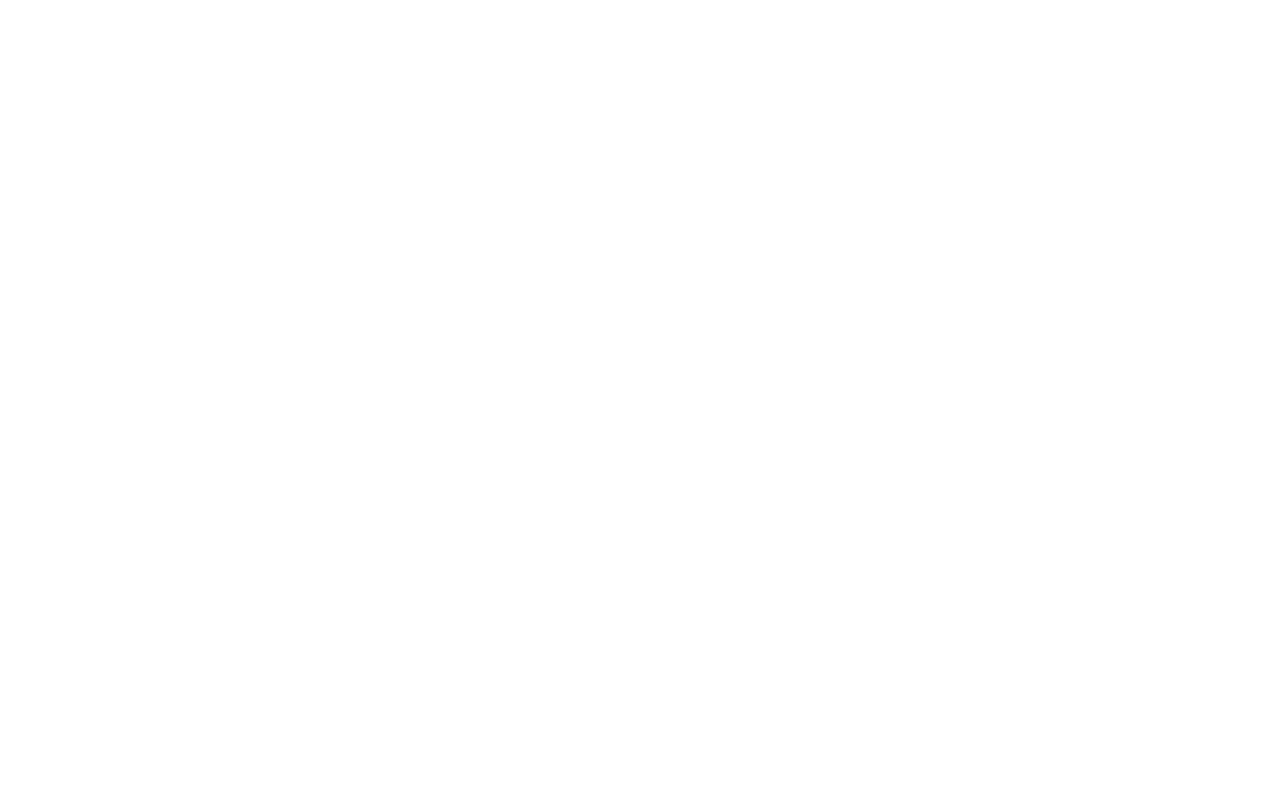
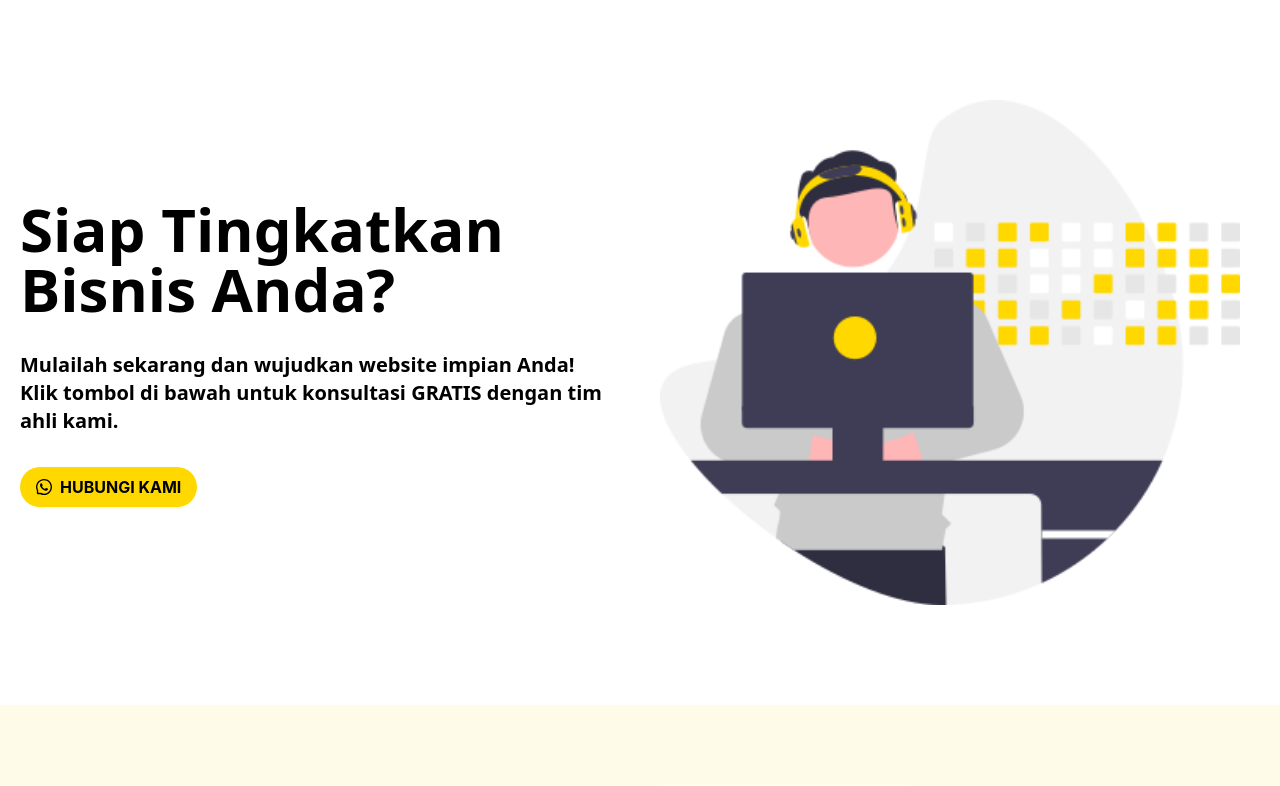
Before and after one commit to rohmatsidiq/diezadigital, a Next.js app: page / in a window 1280 px wide. Shown: the top 786 px of the page. Built offline with nearby package versions, Linux system fonts and the light colour scheme.

Commit message:
buat tag manager

```diff
--- a/app/layout.js
+++ b/app/layout.js
@@ -1,12 +1,32 @@
-// pages/_document.js
-import { Html, Head, Main, NextScript } from "next/document";
+import localFont from "next/font/local";
+import "./globals.css";
+import { ConfigProvider } from "antd";
+import Script from "next/script";
 
-export default function Document() {
+const geistSans = localFont({
+  src: "./fonts/GeistVF.woff",
+  variable: "--font-geist-sans",
+  weight: "100 900",
+});
+const geistMono = localFont({
+  src: "./fonts/GeistMonoVF.woff",
+  variable: "--font-geist-mono",
+  weight: "100 900",
+});
+
+export const metadata = {
+  title: "Dieza Digital - Jasa Pembuatan Website",
+  description: "Jasa Pembuatan Website dan Aplikasi Web",
+};
+
+export default function RootLayout({ children }) {
   return (
-    <Html lang="en">
-      <Head>
+    <html lang="en">
+      <head>
         {/* Google Tag Manager */}
-        <script
+        <Script
+          id="google-tag-manager"
+          strategy="afterInteractive"
           dangerouslySetInnerHTML={{
             __html: `
               (function(w,d,s,l,i){w[l]=w[l]||[];w[l].push({'gtm.start':
@@ -17,9 +37,10 @@
             `,
           }}
         />
-        {/* End Google Tag Manager */}
-      </Head>
-      <body>
+      </head>
+      <body
+        className={`${geistSans.variable} ${geistMono.variable} antialiased bg-yellow-50`}
+      >
         {/* Google Tag Manager (noscript) */}
         <noscript>
           <iframe
@@ -29,80 +50,47 @@
             style={{ display: "none", visibility: "hidden" }}
           ></iframe>
         </noscript>
-        <Main />
-        <NextScript />
+
+        <ConfigProvider
+          theme={{
+            token: {
+              colorPrimary: "#ffd800",
+              borderRadius: 30,
+            },
+          }}
+        >
+          {children}
+        </ConfigProvider>
+
+        {/* Facebook Pixel Script */}
+        <Script
+          strategy="afterInteractive"
+          dangerouslySetInnerHTML={{
+            __html: `
+              !function(f,b,e,v,n,t,s)
+              {if(f.fbq)return;n=f.fbq=function(){n.callMethod?
+              n.callMethod.apply(n,arguments):n.queue.push(arguments)};
+              if(!f._fbq)f._fbq=n;n.push=n;n.loaded=!0;n.version='2.0';
+              n.queue=[];t=b.createElement(e);t.async=!0;
+              t.src=v;s=b.getElementsByTagName(e)[0];
+              s.parentNode.insertBefore(t,s)}(window, document,'script',
+              'https://connect.facebook.net/en_US/fbevents.js');
+              fbq('init', '1202037347751704');
+              fbq('track', 'PageView');
+            `,
+          }}
+        />
+
+        <noscript>
+          <img
+            height="1"
+            width="1"
+            style={{ display: "none" }}
+            src="https://www.facebook.com/tr?id=1202037347751704&ev=PageView&noscript=1"
+            alt="facebook pixel"
+          />
+        </noscript>
       </body>
-    </Html>
+    </html>
   );
 }
-
-// import localFont from "next/font/local";
-// import "./globals.css";
-// import { ConfigProvider } from "antd";
-// import Script from "next/script";
-
-// const geistSans = localFont({
-//   src: "./fonts/GeistVF.woff",
-//   variable: "--font-geist-sans",
-//   weight: "100 900",
-// });
-// const geistMono = localFont({
-//   src: "./fonts/GeistMonoVF.woff",
-//   variable: "--font-geist-mono",
-//   weight: "100 900",
-// });
-
-// export const metadata = {
-//   title: "Dieza Digital - Jasa Pembuatan Website",
-//   description: "Jasa Pembuatan Website dan Aplikasi Web",
-// };
-
-// export default function RootLayout({ children }) {
-//   return (
-//     <html lang="en">
-//       <body
-//         className={`${geistSans.variable} ${geistMono.variable} antialiased bg-yellow-50`}
-//       >
-//         <ConfigProvider
-//           theme={{
-//             token: {
-//               colorPrimary: "#ffd800",
-//               borderRadius: 30,
-//             },
-//           }}
-//         >
-//           {children}
-//         </ConfigProvider>
-
-//         {/* Facebook Pixel Script */}
-//         <Script
-//           strategy="afterInteractive"
-//           dangerouslySetInnerHTML={{
-//             __html: `
-//               !function(f,b,e,v,n,t,s)
-//               {if(f.fbq)return;n=f.fbq=function(){n.callMethod?
-//               n.callMethod.apply(n,arguments):n.queue.push(arguments)};
-//               if(!f._fbq)f._fbq=n;n.push=n;n.loaded=!0;n.version='2.0';
-//               n.queue=[];t=b.createElement(e);t.async=!0;
-//               t.src=v;s=b.getElementsByTagName(e)[0];
-//               s.parentNode.insertBefore(t,s)}(window, document,'script',
-//               'https://connect.facebook.net/en_US/fbevents.js');
-//               fbq('init', '1202037347751704');
-//               fbq('track', 'PageView');
-//             `,
-//           }}
-//         />
-
-//         <noscript>
-//           <img
-//             height="1"
-//             width="1"
-//             style={{ display: "none" }}
-//             src="https://www.facebook.com/tr?id=1202037347751704&ev=PageView&noscript=1"
-//             alt="facebook pixel"
-//           />
-//         </noscript>
-//       </body>
-//     </html>
-//   );
-// }
```
